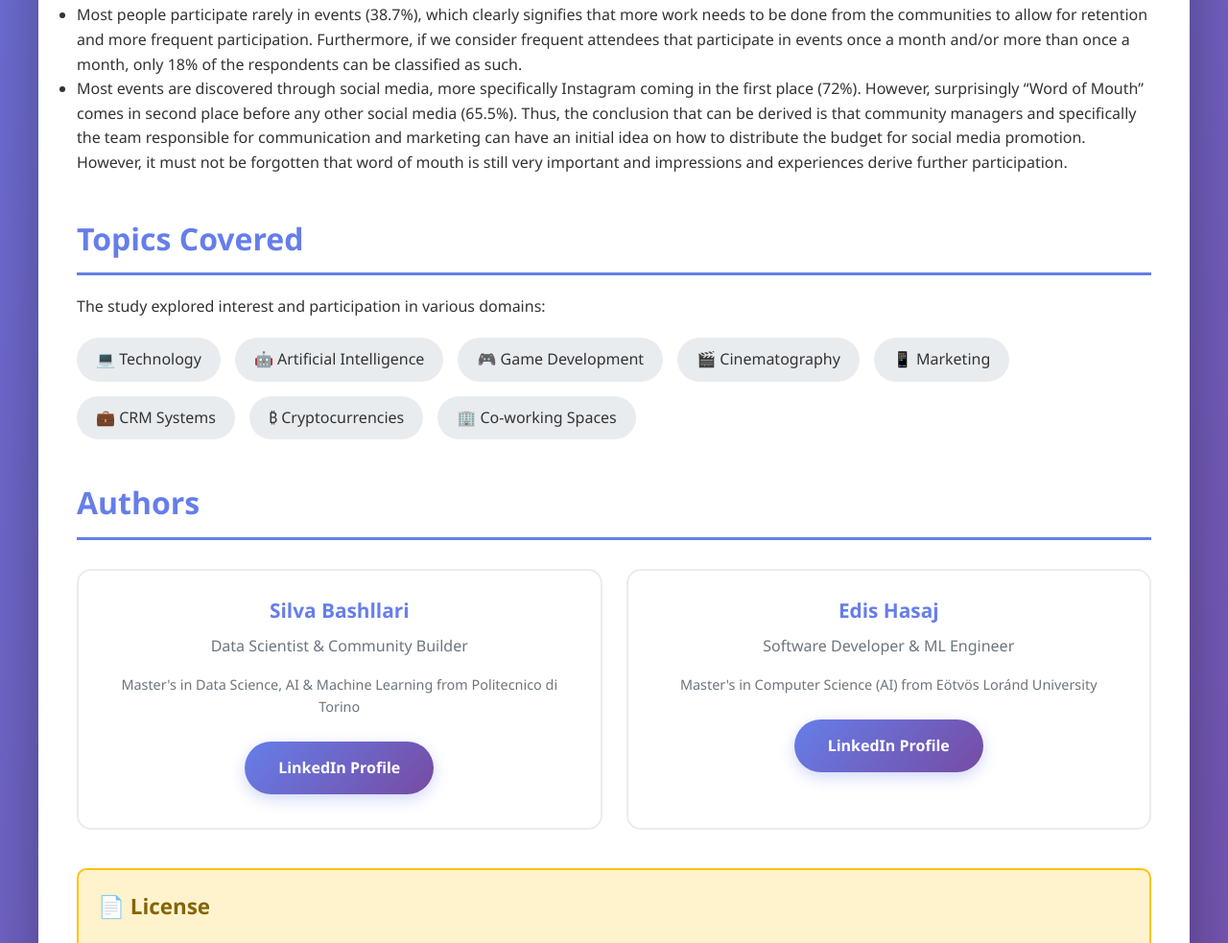
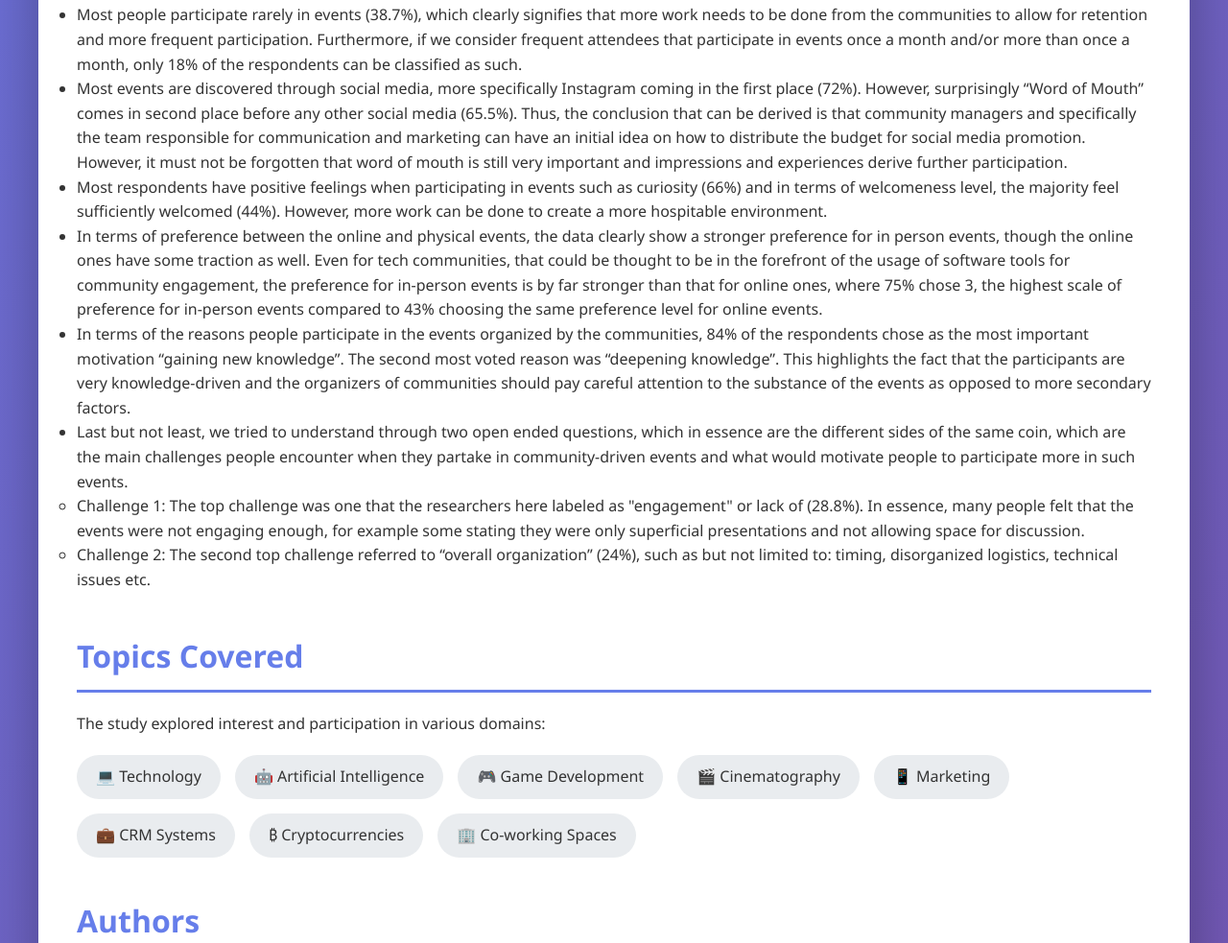
Before and after one commit to siinvictus/Perceptions-about-tech-and-creative-communities-in-Tirana, a plain HTML site: page index.html in a window 1280 px wide. Shown: the part 1795-2778 px from the top of the page at 96% size. Drawn offline with Linux system fonts and the light colour scheme.

Commit message:
Update index.html

```diff
--- a/index.html
+++ b/index.html
@@ -300,6 +300,22 @@
                         <li>  Most events are discovered through social media, more specifically Instagram coming in the first place (72%). However, surprisingly “Word of Mouth” comes in second place before any other social media (65.5%).
                             Thus, the conclusion that can be derived is that community managers and specifically the team responsible for communication and marketing can have an initial idea on how to distribute the budget for social
                             media promotion. However, it must not be forgotten that word of mouth is still very important and impressions and experiences derive further participation. </li>
+                        <li> Most respondents have positive feelings when participating in events such as curiosity (66%) and in terms of welcomeness level, the majority feel sufficiently welcomed (44%).
+                            However, more work can be done to create a more hospitable environment. </li>
+                        <li>  In terms of preference between the online and physical events, the data clearly show a stronger preference for in person events, though the online ones have some traction as well.
+                            Even for tech communities, that could be thought to be in the forefront of the usage of software tools for community engagement, the preference for in-person events is by far stronger than that for online ones,
+                            where 75% chose 3, the highest scale of preference for in-person events compared to 43% choosing the same preference level for online events. </li>
+                        <li> In terms of the reasons people participate in the events organized by the communities, 84% of the respondents chose as the most important motivation “gaining new  knowledge”. The second most voted reason was “deepening knowledge”.
+                            This highlights the fact that the participants are very knowledge-driven and the organizers of communities should pay careful attention to the substance of the events as opposed to more secondary factors.</li>
+                        <li>  Last but not least, we tried to understand through two open ended questions, which in essence are the different sides of the same coin, which are the main challenges people encounter when they partake in community-driven events and what would
+                             motivate people to participate more in such events.
+                            <ul>
+                                <li> Challenge 1: The top challenge was one that the researchers here labeled as "engagement"  or lack of (28.8%). In essence, many people felt that the events were not engaging enough, for example some stating they were only superficial
+                                      presentations and not allowing space for discussion. </li>
+                                <li> Challenge 2: The second top challenge referred to “overall organization” (24%), such as  but not limited to: timing, disorganized logistics, technical issues etc. </li>
+                            </ul>
+
+                        </li>
                     </ul>
                 </div>
 
```
